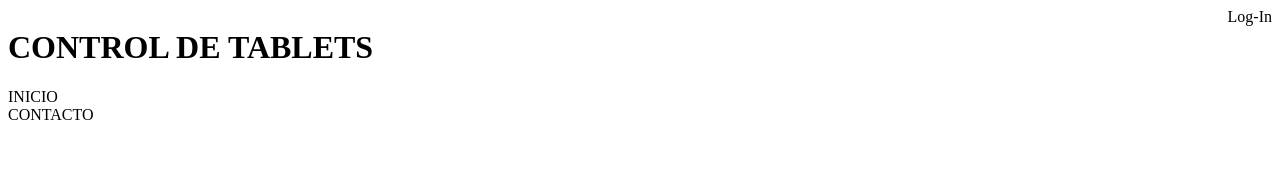
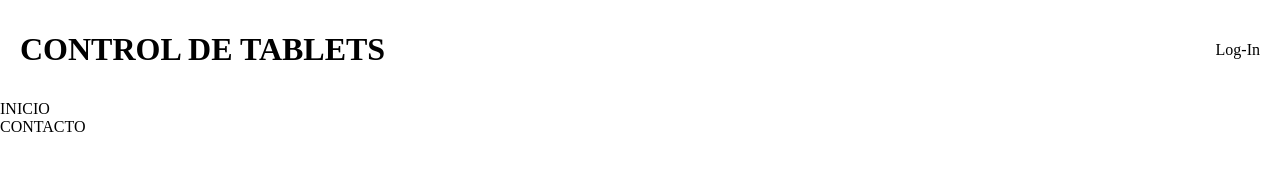
Before and after one commit to AndresProfIEsMaciaAbela/Prueba, a plain HTML site: page docs/index.html in a window 1280 px wide. Drawn offline with Linux system fonts and the light colour scheme.

Commit message:
Alineacion vertical log-in

```diff
--- a/docs/index.html
+++ b/docs/index.html
@@ -6,9 +6,15 @@
     <meta name="viewport" content="width=device-width, initial-scale=1.0">
     <title>Document</title>
     <style>
+        body{
+            margin:0;
+        }
         .cabecera{
             display:flex;
             justify-content: space-between;
+            align-items: center;
+            margin:0;
+            padding:10px 20px;
         }
     </style>
 </head>
```
